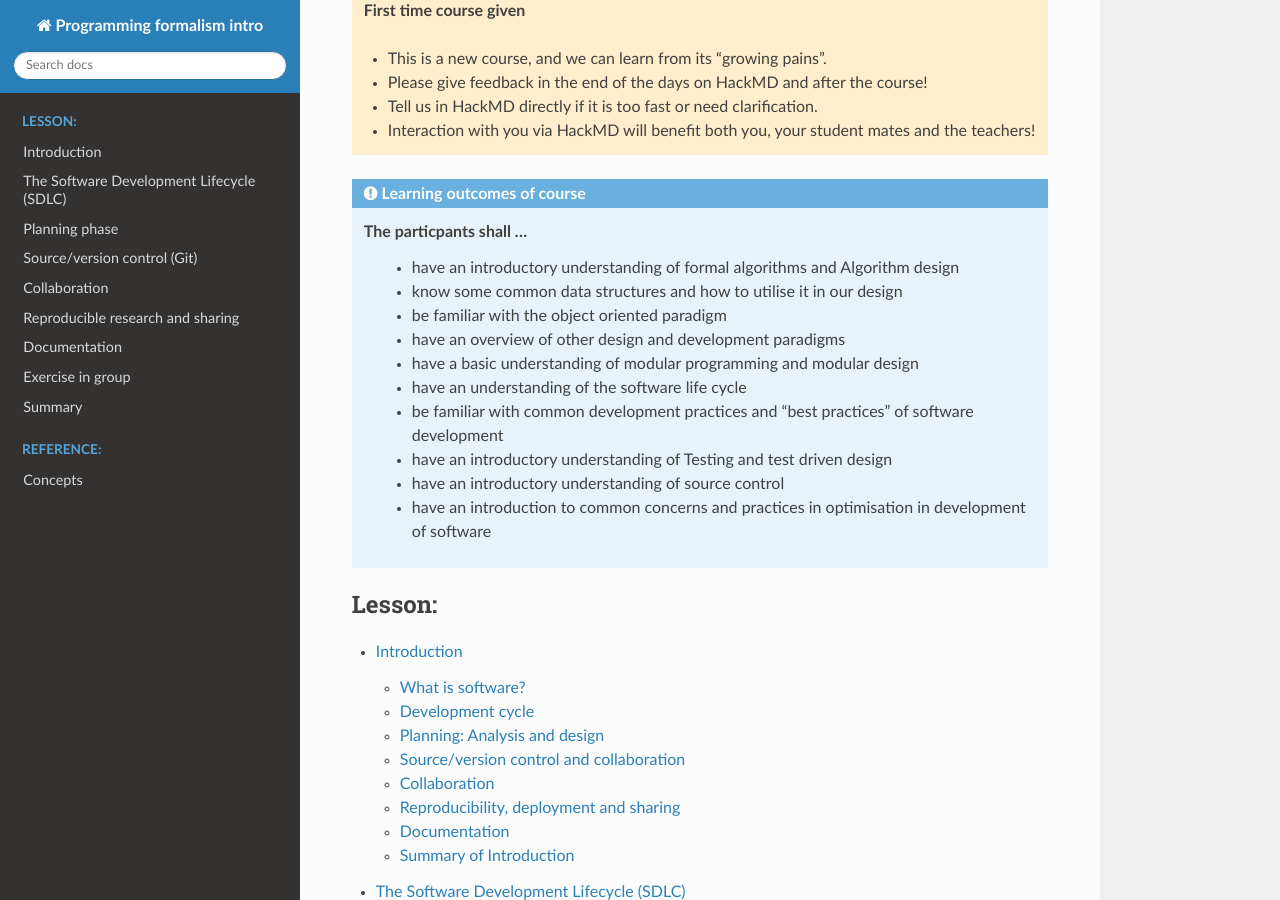
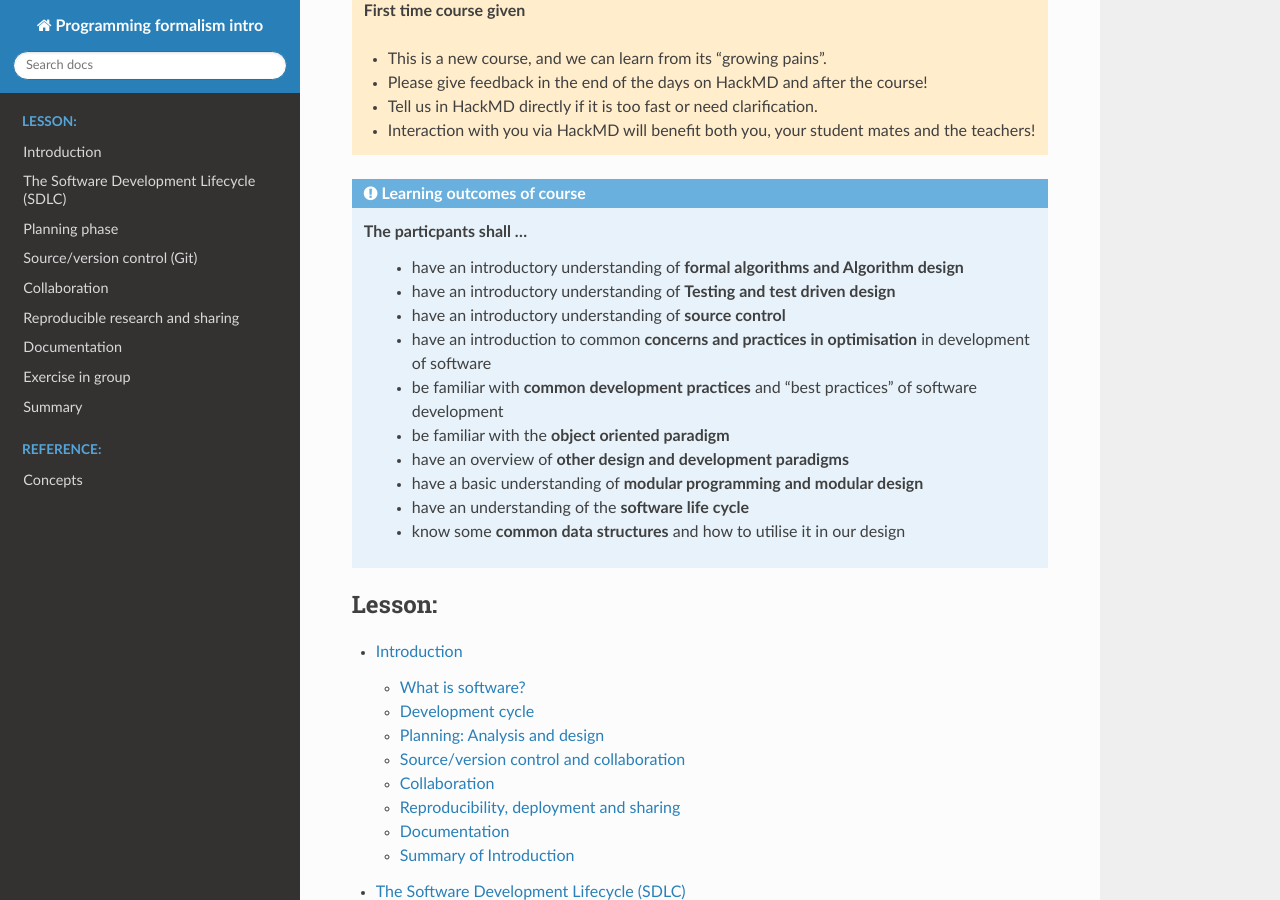
Before and after one commit to UPPMAX/programming_formalisms_intro, a Sphinx documentation site: the page built from doc/index.rst, in a window 1280 px wide and 900 px high, scrolled down 4207 px. Built offline with Sphinx 7.4.7 and the Read the Docs theme 2.0.0, drawn with Linux system fonts in a browser that asks for light colours; pages that are not in the unit, such as notebooks, are missing from menus; some of the changed text lies outside the part shown.

```diff
--- a/doc/index.rst
+++ b/doc/index.rst
@@ -71,14 +71,14 @@ Programming formalisms — Introduction day
    - We will cover an introduction to
 
       - Algorithms and Data structures:    *Programming skills*, *Train logic*
-      - Programming Paradigms:    *Classical training**, **Big-picture architecture of programs*
+      - Programming Paradigms:    *Classical training*, *Big-picture architecture of programs*
             - especially structured:    *Readable code*
             - functional programming:    *Modular development*
             - modular development:    *Modular development*
             - code reusability:    *Reusable code*
-            - Object oriented programming:    *Modular development*, *Object-oriented programming**
+            - Object oriented programming:    *Modular development*, *Object-oriented programming*
             - testing:    *Best practices*
-            - optimisation:    **Optimize*
+            - optimisation:    *Optimize*
 
       - Reproducible research:
             - dependencies    *Package development*, *Make tools that other people can also benefit from*
@@ -184,16 +184,16 @@ The teachers
 .. admonition:: Learning outcomes of course
 
    The particpants shall ...
-     - have an introductory understanding of formal algorithms and Algorithm design
-     - know some common data structures  and how to utilise it in our design
-     - be familiar with the object oriented paradigm
-     - have an overview of other design and development paradigms
-     - have a basic understanding of modular programming and modular design
-     - have an understanding of the software life cycle
-     - be familiar with common development practices and "best practices" of software development
-     - have an introductory understanding of Testing and test driven design
-     - have an introductory understanding of source control
-     - have an introduction to common concerns and practices in optimisation in development of software
+     - have an introductory understanding of **formal algorithms and Algorithm design**
+     - have an introductory understanding of **Testing and test driven design**
+     - have an introductory understanding of **source control**
+     - have an introduction to common **concerns and practices in optimisation** in development of software
+     - be familiar with **common development practices** and "best practices" of software development
+     - be familiar with the **object oriented paradigm**
+     - have an overview of **other design and development paradigms**
+     - have a basic understanding of **modular programming and modular design**
+     - have an understanding of the **software life cycle**
+     - know some **common data structures** and how to utilise it in our design
 
 
 
```
